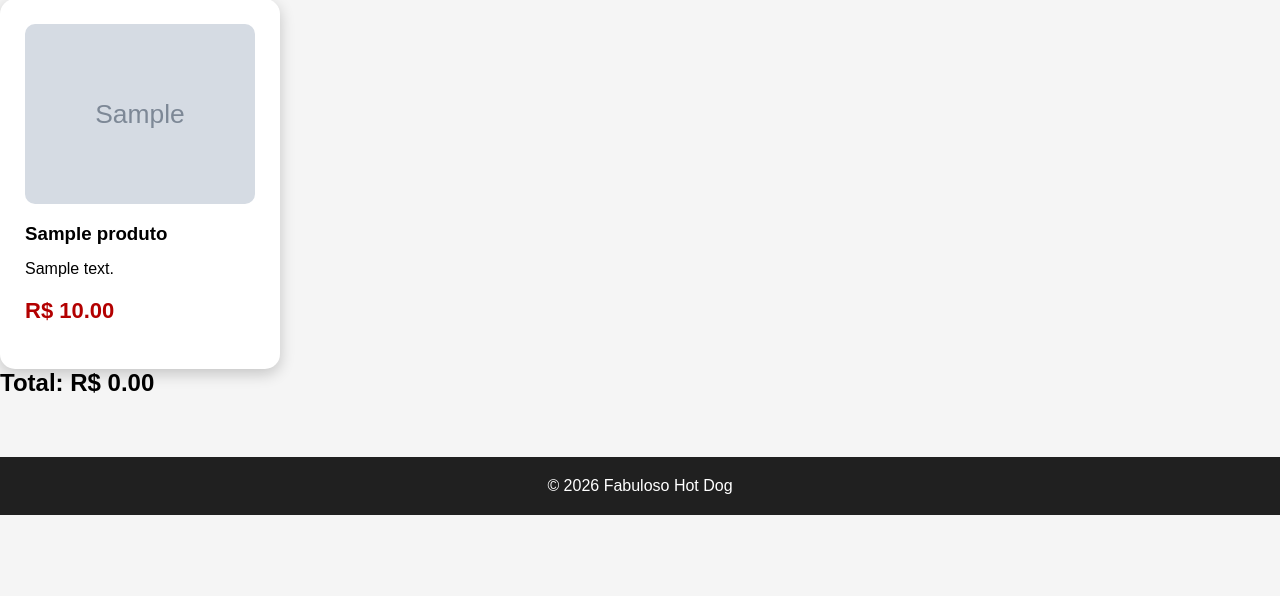
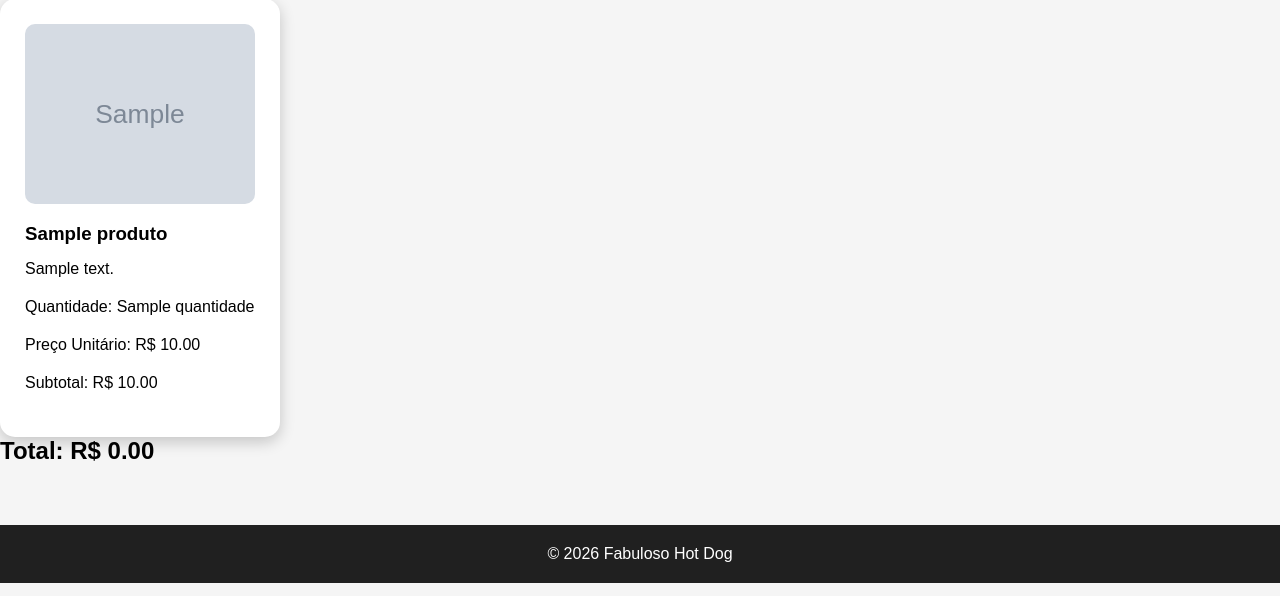
Before and after one commit to G4vazzi/Projeto_LanchoneteWeb, a Flask app: template templates/carrinho.html in a window 1280 px wide. Shown: the part 204-800 px from the top of the page. Run offline with Flask 3, Linux system fonts and the light colour scheme; the template is opened without the code that fills it: most values are stand-ins (such as "Sample title", 1, 10 or a date in 2020); grey boxes marked "Sample" are stand-in pictures.

Commit message:
Att 0.1.1

```diff
--- a/app.py
+++ b/app.py
@@ -35,25 +35,37 @@ def adicionar(id_produto):
 @app.route("/carrinho")
 def carrinho():
 
-    produtos_carrinho = []
-
-    total = 0
+    quantidades = {}
 
     if "carrinho" in session:
 
         for id_produto in session["carrinho"]:
+            if id_produto in quantidades:
+                quantidades[id_produto] += 1
+            else:
+                quantidades[id_produto] = 1
 
-            produto = buscar_produto_por_id(id_produto)
+    itens_carrinho = []
 
-            if produto:
+    total = 0
 
-                produtos_carrinho.append(produto)
+    for id_produto, quantidade in quantidades.items():
 
-                total += produto["preco"]
+        produto = buscar_produto_por_id(id_produto)
+
+        subtotal = produto["preco"] * quantidade
+
+        total += subtotal
+
+        itens_carrinho.append({
+            "produto": produto,
+            "quantidade": quantidade,
+            "subtotal": subtotal
+        })
 
     return render_template(
         "carrinho.html",
-        produtos=produtos_carrinho,
+        itens_carrinho=itens_carrinho,
         total=total
     )
 
--- a/templates/carrinho.html
+++ b/templates/carrinho.html
@@ -4,17 +4,21 @@
 
 <h2>Meu Carrinho</h2>
 
-{% for produto in produtos %}
+{% for item in itens_carrinho %}
 
 <div class="card">
 
-    <img src="{{ url_for('static', filename='img/' + produto.imagem) }}">
+    <img src="{{ url_for('static', filename='img/' + item.produto.imagem) }}">
 
-    <h3>{{ produto.nome }}</h3>
+    <h3>{{ item.produto.nome }}</h3>
 
-    <p>{{ produto.descricao }}</p>
+    <p>{{ item.produto.descricao }}</p>
 
-    <span>R$ {{ "%.2f"|format(produto.preco) }}</span>
+    <p>Quantidade: {{ item.quantidade }}</p>
+
+    <p>Preço Unitário: R$ {{ "%.2f"|format(item.produto.preco) }}</p>
+
+    <p>Subtotal: R$ {{ "%.2f"|format(item.subtotal) }}</p>
 
 </div>
 
```
Also changed, not shown: teste.py (deleted, +0 -10 lines).
